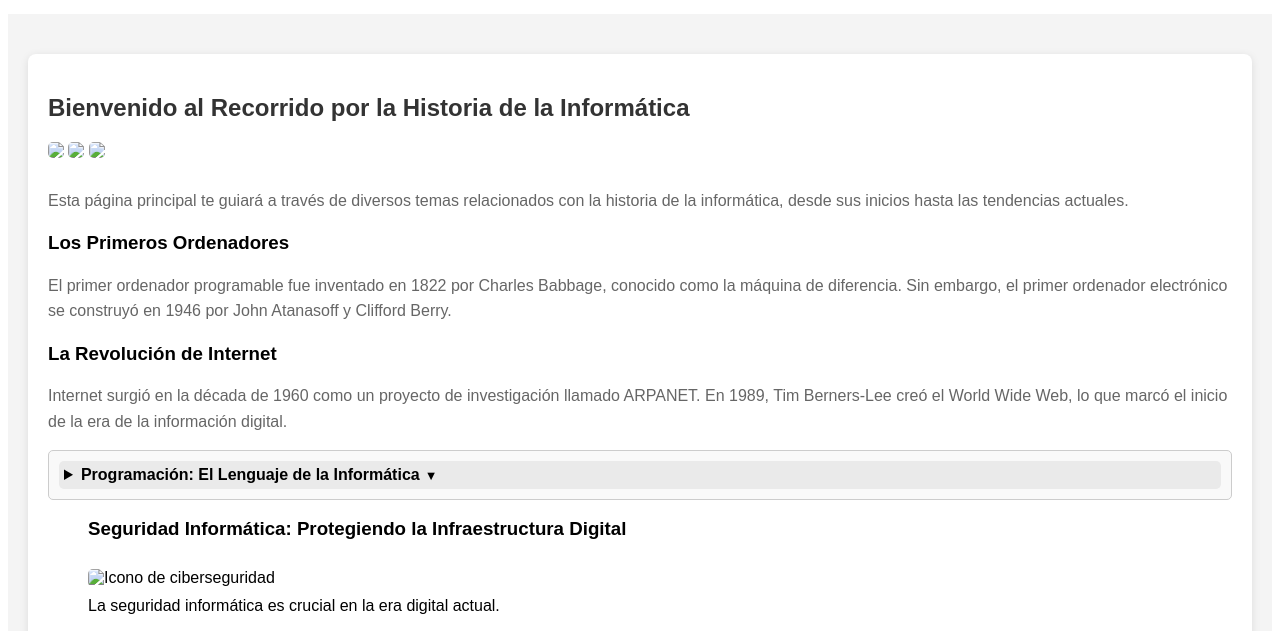
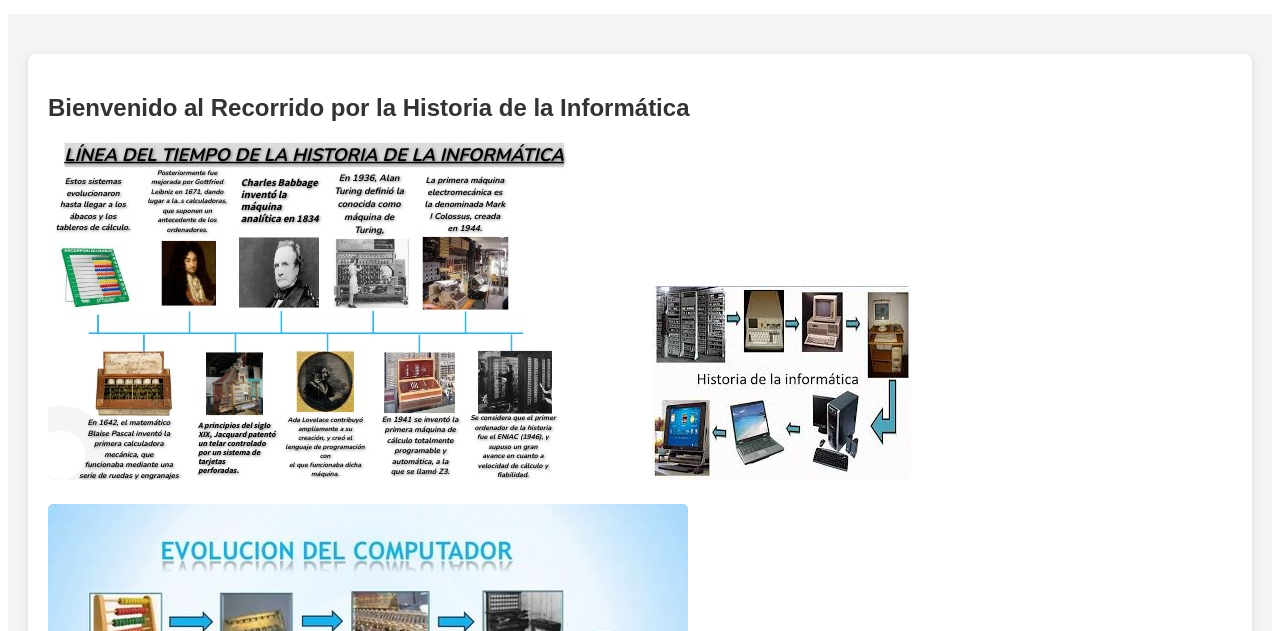
Before and after one commit to djnievas/PFMoreyra, a website: page index.html in a window 1280 px wide. Shown: the part 154-785 px from the top of the page. Drawn offline with nearby package versions, Linux system fonts and the light colour scheme; files that its build step writes are made by us from their sources; the site is published under a folder, as on GitHub Pages, so addresses that start at the root find nothing.

Commit message:
Update index.html

```diff
--- a/index.html
+++ b/index.html
@@ -26,9 +26,9 @@
         <section>
             <h2>Bienvenido al Recorrido por la Historia de la Informática</h2>
             <div class="image-container">
-                <img src="/img/imagen5.jpg" class="vertical-image">
-                <img src="/img/images6.jfif" class="vertical-image">
-                <img src="/img/imagen7.jpg" class="vertical-image">
+                <img src="img/imagen5.jpg" class="vertical-image">
+                <img src="img/images6.jfif" class="vertical-image">
+                <img src="img/imagen7.jpg" class="vertical-image">
             </div>
             <p>Esta página principal te guiará a través de diversos temas relacionados con la historia de la informática, desde sus inicios hasta las tendencias actuales.</p>
 
@@ -53,7 +53,7 @@
 
             <figure>
                 <h3>Seguridad Informática: Protegiendo la Infraestructura Digital</h3>
-                <img src="/img/imagen8.png" alt="Icono de ciberseguridad">
+                <img src="img/imagen8.png" alt="Icono de ciberseguridad">
                 <figcaption>La seguridad informática es crucial en la era digital actual.</figcaption>
             </figure>
 
```
